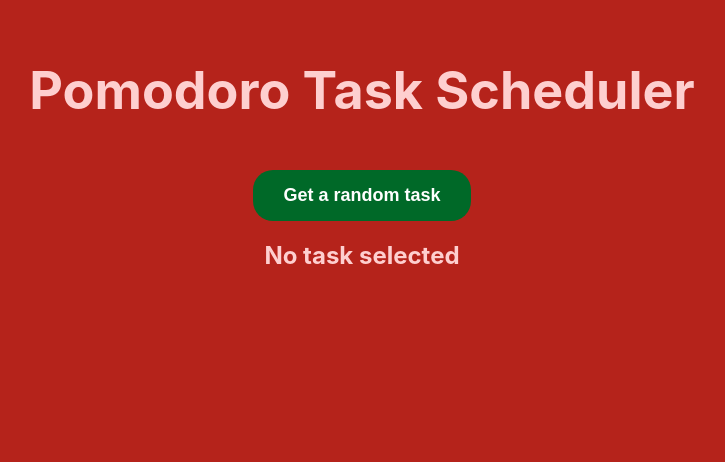
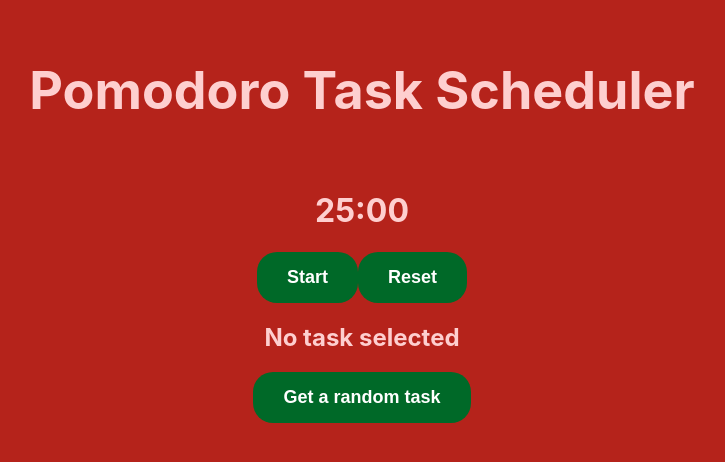
Before and after one commit to kq5-vcd/pomopoko, a React (Create React App) app: page / in a window 1280 px wide. Shown: the top 462 px of the page, without its empty margins (278-1003 px from the left). Built offline with nearby package versions, Linux system fonts and the light colour scheme.

Commit message:
Last v0 commit

```diff
--- a/src/Components/App/App.js
+++ b/src/Components/App/App.js
@@ -1,7 +1,13 @@
+import React, { useState } from 'react';
+
+import { DB } from '../../Utils/DB';
+
+import { RandomButton } from '../RandomButton/RandomButton';
+import { Timer } from '../Timer/Timer';
+import { TaskTable } from '../TaskTable/TaskTable';
+
 import './App.css';
-import { RandomButton } from '../RandomButton/RandomButton';
-import React, { useState } from 'react';
-import { DB } from '../../Utils/DB';
+
 
 function App() {
   const [selectedTask, setSelectedTask] = useState('No task selected')
@@ -46,9 +52,15 @@ function App() {
         </h1>
       </header>
 
+      <Timer/>
+
       <div className='task-choice'>
+        <h2>{selectedTask}</h2>
         <RandomButton onClick={selectTask}/>
-        <h2>{selectedTask}</h2>
+      </div>
+
+      <div>
+        <TaskTable/>
       </div>
     </div>
   );
--- a/src/Components/RandomButton/RandomButton.js
+++ b/src/Components/RandomButton/RandomButton.js
@@ -1,4 +1,3 @@
-import React from "react";
 import './RandomButton.css';
 
 export const RandomButton = ({onClick}) => {
--- a/src/Components/TaskTable/TaskTable.js
+++ b/src/Components/TaskTable/TaskTable.js
@@ -0,0 +1,6 @@
+import React from "react";
+import './TaskTable.css';
+
+export const TaskTable = () => {
+    return <table></table>
+}
--- a/src/Components/Timer/Timer.js
+++ b/src/Components/Timer/Timer.js
@@ -0,0 +1,67 @@
+import { useState, useEffect } from 'react';
+import './Timer.css';
+
+
+export const Timer = () => {
+    const [defaultTime, setDefaultTime] = useState({
+        minutes: 25,
+        seconds: 0
+    })
+    const [time, setTime] = useState(defaultTime);
+    const [isActive, setIsActive] = useState(false);
+
+    const startTimer = () => {
+      setIsActive(true);
+    };
+
+    const resetTimer = () => {
+      setTime(defaultTime);
+      setIsActive(false);
+    };
+
+    useEffect(() => {
+      let interval = null;
+
+      if (isActive) {
+        interval = setInterval(() => {
+          setTime((prevTime) => {
+            let updatedSeconds = prevTime.seconds - 1;
+            let updatedMinutes = prevTime.minutes;
+
+            if (updatedSeconds < 0) {
+              updatedSeconds = 59;
+              updatedMinutes -= 1;
+
+              if (updatedMinutes < 0) {
+                updatedSeconds = 0;
+                updatedMinutes = 0;
+              }
+            }
+
+            return {
+              minutes: updatedMinutes,
+              seconds: updatedSeconds
+            };
+          });
+        }, 1000);
+      } else {
+        clearInterval(interval);
+      }
+
+      return () => clearInterval(interval);
+    }, [isActive]);
+
+    const formatTime = (time) => {
+      const formattedMinutes = String(time.minutes).padStart(2, '0');
+      const formattedSeconds = String(time.seconds).padStart(2, '0');
+      return `${formattedMinutes}:${formattedSeconds}`;
+    };
+
+    return (
+      <div>
+        <h1>{formatTime(time)}</h1>
+        <button onClick={startTimer}>Start</button>
+        <button onClick={resetTimer}>Reset</button>
+      </div>
+    );
+};
```
Also changed, not shown: src/Components/Task/Task.js (+20 -0 lines), src/Components/Task/Task.css (added), src/Components/TaskTable/TaskTable.css (added), src/Components/Timer/Timer.css (added).
